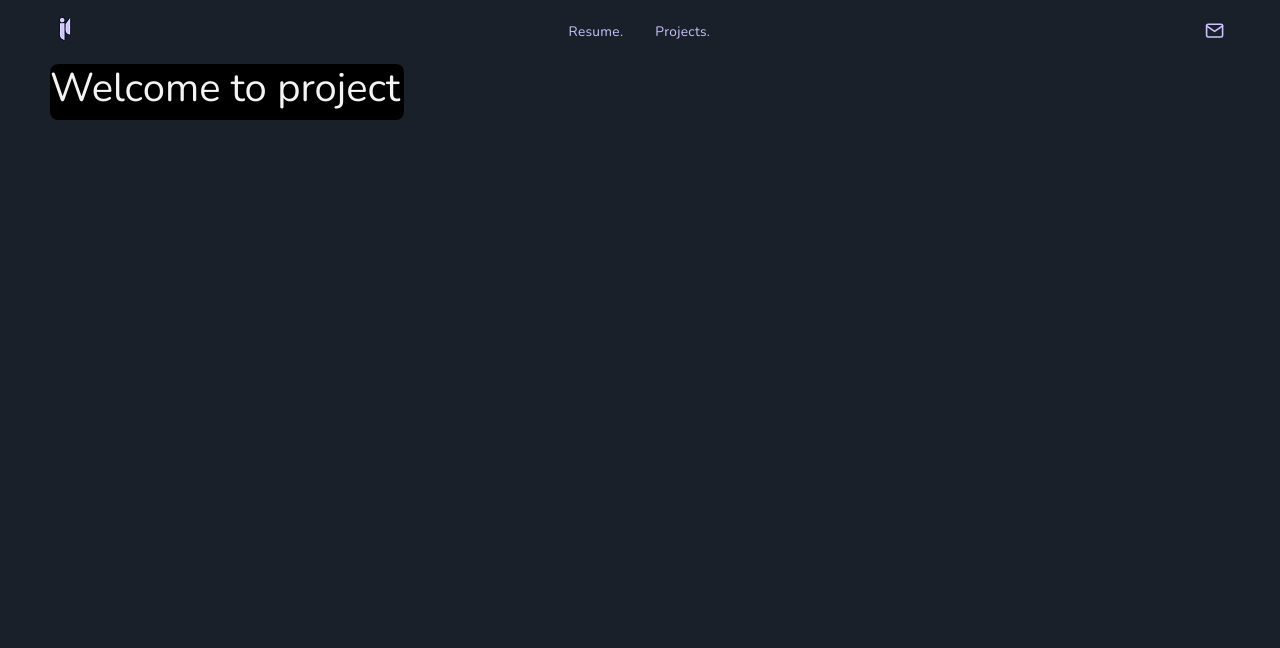
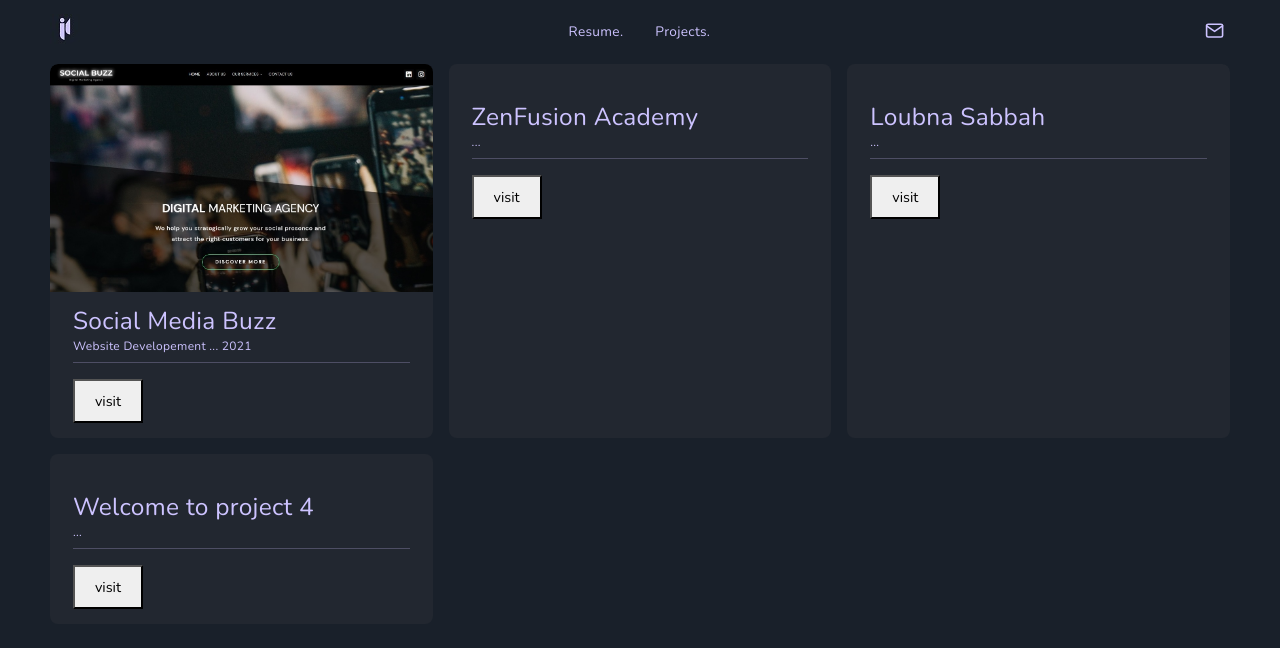
Before and after one commit to JoeSal777/joesal-portifolio, a React (Create React App) app: page /projects in a window 1280 px wide. Shown: the top 648 px of the page. Built offline with nearby package versions, Linux system fonts and the light colour scheme; a web font is replaced by a local one.

Commit message:
major work on portifolio page

```diff
--- a/src/App.scss
+++ b/src/App.scss
@@ -8,6 +8,7 @@
   --secondaryLightAccentColor: #ff3333;
   --mainLight:#f3f3f3;
   --mainDark:#19202A;
+  --lightDark: #222730;
   --primaryFont: 'Nunito', sans-serif;
   --secondaryFont: 'Poiret One', cursive;
   --tertiaryFont: 'Poiret One', cursive;
--- a/src/components/Projects.js
+++ b/src/components/Projects.js
@@ -1,5 +1,6 @@
 import React, { Component } from 'react'
-import {Link} from "react-router-dom";
+
+import socialbuzzdigital_img from "../images/socialbuzzdigital_website.jpg";
 
 import Project from "./page-components/project";
 
@@ -10,9 +11,27 @@ class Projects extends Component {
         return(
 
             <div className="projectsPage_main_area">
-                <Project heading='Welcome to project'/>
+                <div className='Projects_wrapper'>
+                    <div className='project_cards'>
+                        <Project
+                            heading='Social Media Buzz'
+                            img={socialbuzzdigital_img}
+                            imgAlt='Social Media buzz Homepage'
+                            scope='Website Developement'
+                            date='2021'
+                        />
+                        <Project
+                            heading='ZenFusion Academy'
+                        />
+                        <Project
+                            heading='Loubna Sabbah'
+                        />
+                        <Project
+                            heading='Welcome to project 4'
+                        />
+                    </div>
+                </div>
             </div>
-
 
         )
     }
--- a/src/components/page-components/project.js
+++ b/src/components/page-components/project.js
@@ -5,7 +5,19 @@ class Project extends Component{
     render(){
         return (
             <div className='projectArea'>
-                <h1>{this.props.heading}</h1>
+                <div className='projectWarapper'>
+                    <img src={this.props.img} alt={this.props.imgAlt} className='img-fluid projectImg'></img>
+
+                    <div className='text-area'>
+                        <h3>{this.props.heading}</h3>
+                        <span className='subheading_portifolio'>{this.props.scope} ... {this.props.date}</span>
+                        <hr/>
+                        <span>{this.props.text}</span>
+                        <button className='portifolio_button'>visit</button>
+                    </div>
+
+                </div>
+
             </div>
             );
     }
--- a/src/styles/_contact.scss
+++ b/src/styles/_contact.scss
@@ -4,9 +4,13 @@
 
 .contactPage_main_area{
     color: var(--secondaryColor);
-    @include landingPage_body();
+    //@include landingPage_body();
     background: transparent !important;
-    height: auto !important;
+    height: 90vh !important;
+    overflow: auto; //allows for scrolling
+    -ms-overflow-style: none;  //hide the scrollbar in IE and Edge
+    scrollbar-width: none;  //hide the scrollbar in Firefox */
+
     .row{
         margin-top: 1vh;
         margin-left: 5%;
@@ -117,6 +121,12 @@
         }
     }
 }
+
+//hide scrollbar for Chrome, Safari and Opera
+.contactPage_main_area::-webkit-scrollbar {
+    display: none;
+  }
+
 
 
 @media screen and (min-width: 1000px) {
--- a/src/styles/_project.scss
+++ b/src/styles/_project.scss
@@ -1,17 +1,38 @@
+@import "./_fonts.scss";
+
 .projectArea{
     all: revert;
     overflow: hidden;
     border-radius: 0.5rem;
-    background-color: black;
-    width: 30%;
+    background-color: var(--lightDark);
+    color: var(--secondaryColor);
+
+    .text-area{
+      padding: 4% 6%;
+      line-height: 0;
+      @include standardFonts();
+
+      h3{
+        font-size: 1.7em;
+      }
+
+      .subheading_portifolio{
+        font-size: 12px;
+        padding: 0;
+      }
+    }
+
+    .portifolio_button{
+      padding: 20px;
+    }
   }
 
 
   //pc screen
   @media screen and (min-width: 768px) {
     .projectSection_area{
-      margin-left: 50px;
-      margin-right: 50px;
+      //margin-left: 50px;
+      //margin-right: 50px;
       //height: 84vh !important;
     }
   }
--- a/src/styles/_projects.scss
+++ b/src/styles/_projects.scss
@@ -3,17 +3,41 @@
     overflow: hidden;
     margin-left: 10px;
     margin-right: 10px;
-    height: 84vh !important;
+    height: 92vh !important;
     border-radius: 0.5rem;
     background-color: transparent;
+    overflow: auto;  //allow for scrolling
+    -ms-overflow-style: none;  //hide the scrollbar in IE and Edge
+    scrollbar-width: none;  //hide the scrollbar in Firefox */
   }
 
+  //hide scrollbar for Chrome, Safari and Opera
+  .projectsPage_main_area::-webkit-scrollbar {
+    display: none;
+  }
+
+  .project_cards{
+    display: grid;
+    grid-gap: 1rem;
+  }
+
+  //tablet screen
+  @media screen and (min-width: 750px) {
+    //grid density for pc view
+    .project_cards {
+      grid-template-columns: repeat(2, 1fr);
+    }
+  }
 
   //pc screen
-  @media screen and (min-width: 768px) {
+  @media screen and (min-width: 1000px) {
     .projectsPage_main_area{
       margin-left: 50px;
       margin-right: 50px;
-      //height: 84vh !important;
+    }
+
+    //controlling grid density for pc viewa
+    .project_cards {
+      grid-template-columns: repeat(3, 1fr);
     }
   }
--- a/src/styles/_resume.scss
+++ b/src/styles/_resume.scss
@@ -6,7 +6,10 @@
     @include landingPage_body();
     color: var(--secondaryColor);
     background: transparent !important;
-    height: auto !important;
+    height: 92vh !important;
+    overflow: auto;  //allow for scrolling
+    -ms-overflow-style: none;  //hide the scrollbar in IE and Edge
+    scrollbar-width: none;  //hide the scrollbar in Firefox */
     .resume_row{
         margin-top: 2vh; //change this to 1vh if height is get longer than viewport
         margin-left: 5%;
@@ -16,7 +19,7 @@
         width: 100%;
     }
     .resume_left-column{
-        background: #222730;
+        background: var(--lightDark);
         //padding: 7%;
         @include standardFonts();
 
@@ -45,6 +48,10 @@
         margin-top: 40px;
     }
 }
+ //hide scrollbar for Chrome, Safari and Opera
+ .resumePage_main_area::-webkit-scrollbar {
+    display: none;
+  }
 
 
 @media screen and (min-width: 1000px) {
@@ -113,7 +120,7 @@
         margin-top: 40px !important;
 
         .ts_section{
-            background: #222730;
+            background: var(--lightDark);
             padding: 10px 20px 10px 20px;
             margin-top: 3px;
             //margin-bottom: 3px;
```
Also changed, not shown: src/images/socialbuzzdigital_website.jpg (added).
